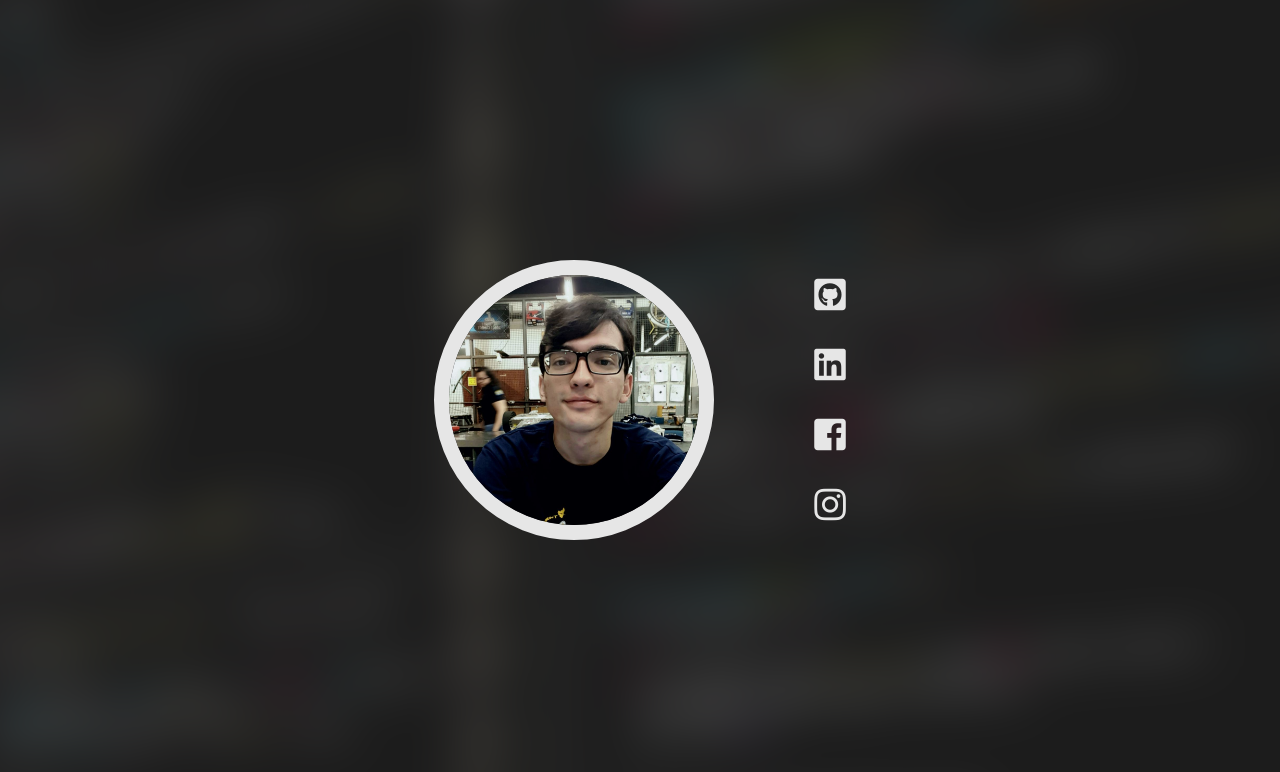
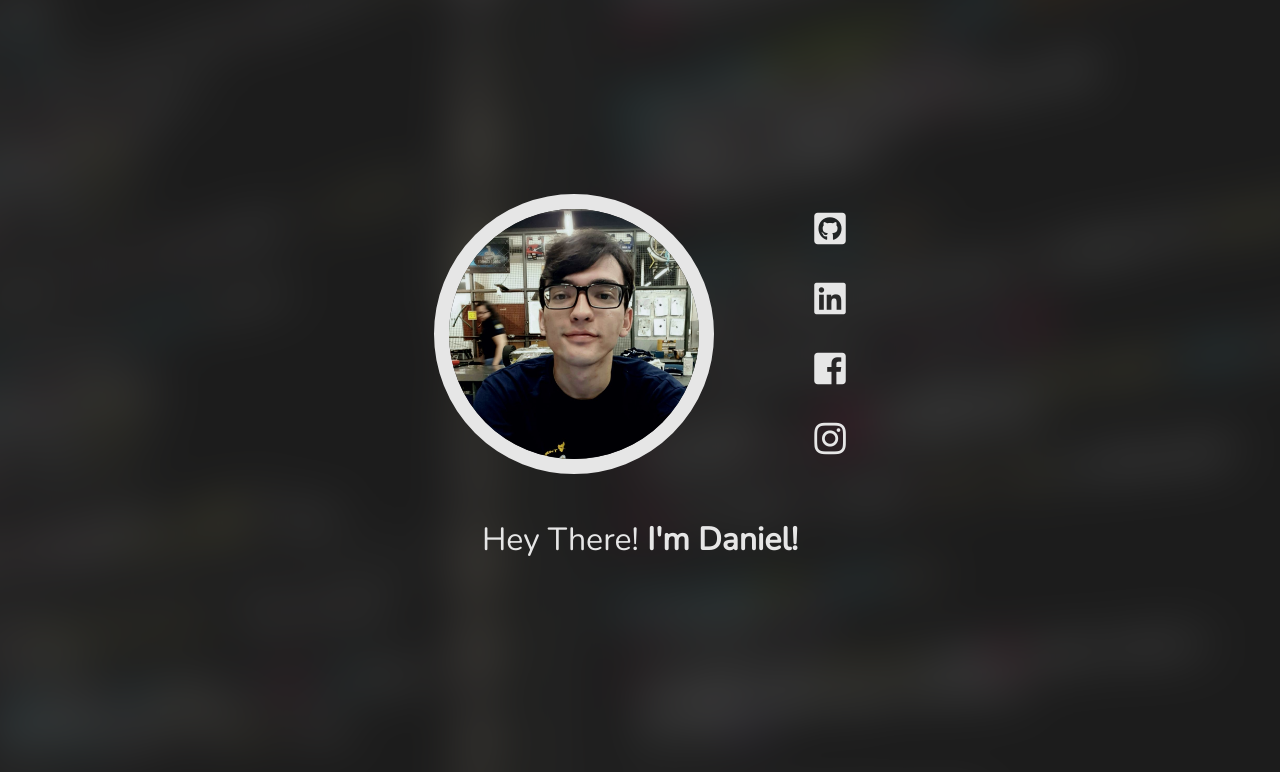
Before and after one commit to d-nery/d-nery.github.io, a plain HTML site: page index.html in a window 1280 px wide. Drawn offline with nearby package versions, Linux system fonts and the light colour scheme.

Commit message:
:speech_balloon: Add welcome header.

```diff
--- a/index.html
+++ b/index.html
@@ -11,6 +11,8 @@
         crossorigin="anonymous">
     <link rel="stylesheet" href="https://use.fontawesome.com/releases/v5.3.1/css/fontawesome.css" integrity="sha384-1rquJLNOM3ijoueaaeS5m+McXPJCGdr5HcA03/VHXxcp2kX2sUrQDmFc3jR5i/C7"
         crossorigin="anonymous">
+
+    <link href="https://fonts.googleapis.com/css?family=Nunito" rel="stylesheet">
 
     <link rel="stylesheet" href="style/reset.css">
     <link rel="stylesheet" href="style/style.css">
@@ -35,6 +37,9 @@
                 </a>
             </div>
         </div>
+        <div>
+            <h1>Hey There! <strong>I'm Daniel!</strong></h1>
+        </div>
     </div>
 </body>
 
--- a/style/style.scss
+++ b/style/style.scss
@@ -2,6 +2,8 @@ $dark: lighten(black, 10%);
 $light: darken(white, 10%);
 
 .content {
+    font-family: 'Nunito', sans-serif;
+
     &:before {
         content: "";
         height: 120vh;
@@ -35,15 +37,28 @@ $light: darken(white, 10%);
     background-color: transparent;
 
     display: flex;
-    flex-direction: row;
+    flex-direction: column;
     justify-content: center;
     align-items: center;
+
+    h1 {
+        font-size: 2em;
+
+        @media(max-width: 768px) {
+            font-size: 1.5em;
+        }
+
+        strong {
+            font-weight: 600;
+        }
+    }
 
     & > div {
         display: flex;
         flex-direction: row;
         justify-content: center;
         align-items: stretch;
+        margin-bottom: 50px;
 
         .profile-pic {
             width: 250px;
@@ -59,7 +74,6 @@ $light: darken(white, 10%);
             }
 
             margin-right: 100px;
-            // margin-left: 100px;
 
             @media(max-width: 768px) {
                 margin-right: 0;
```
Also changed, not shown: style/style.css, 2 other files.
